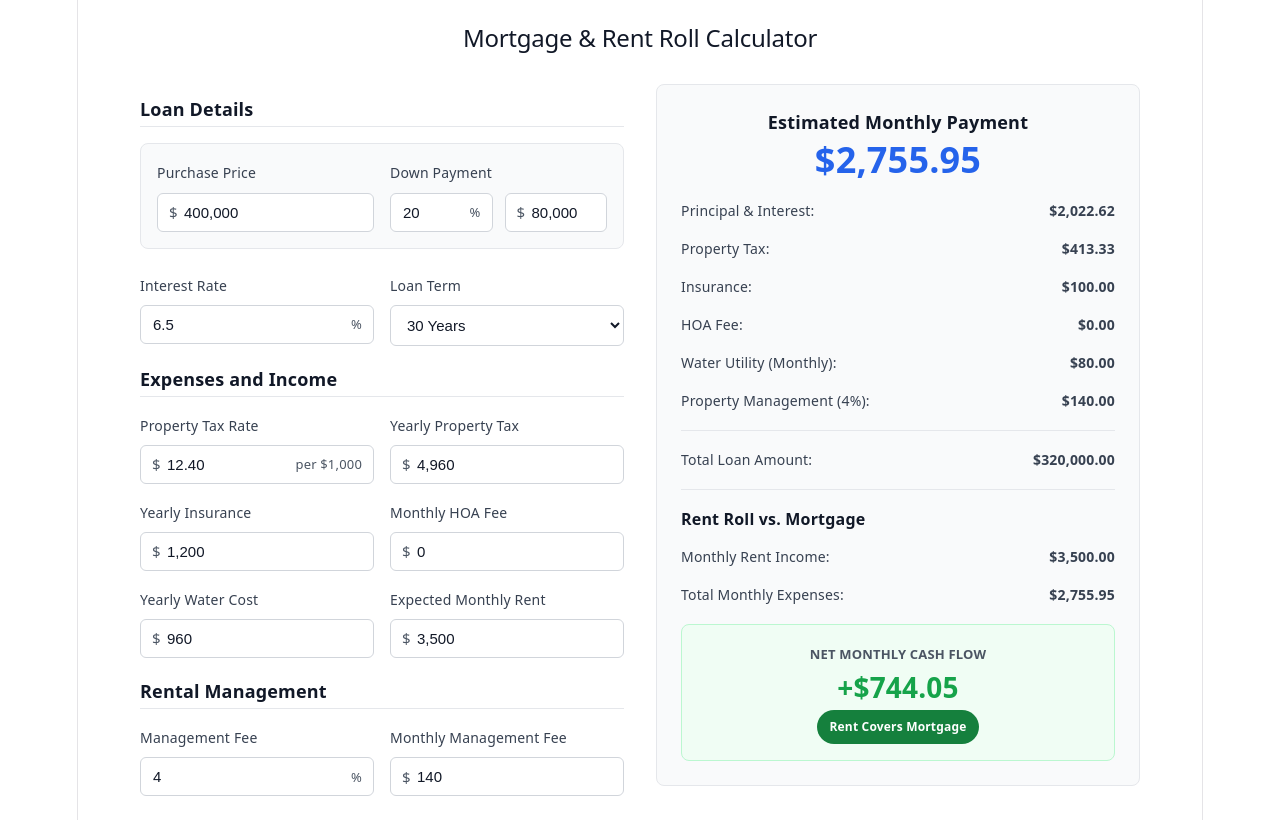
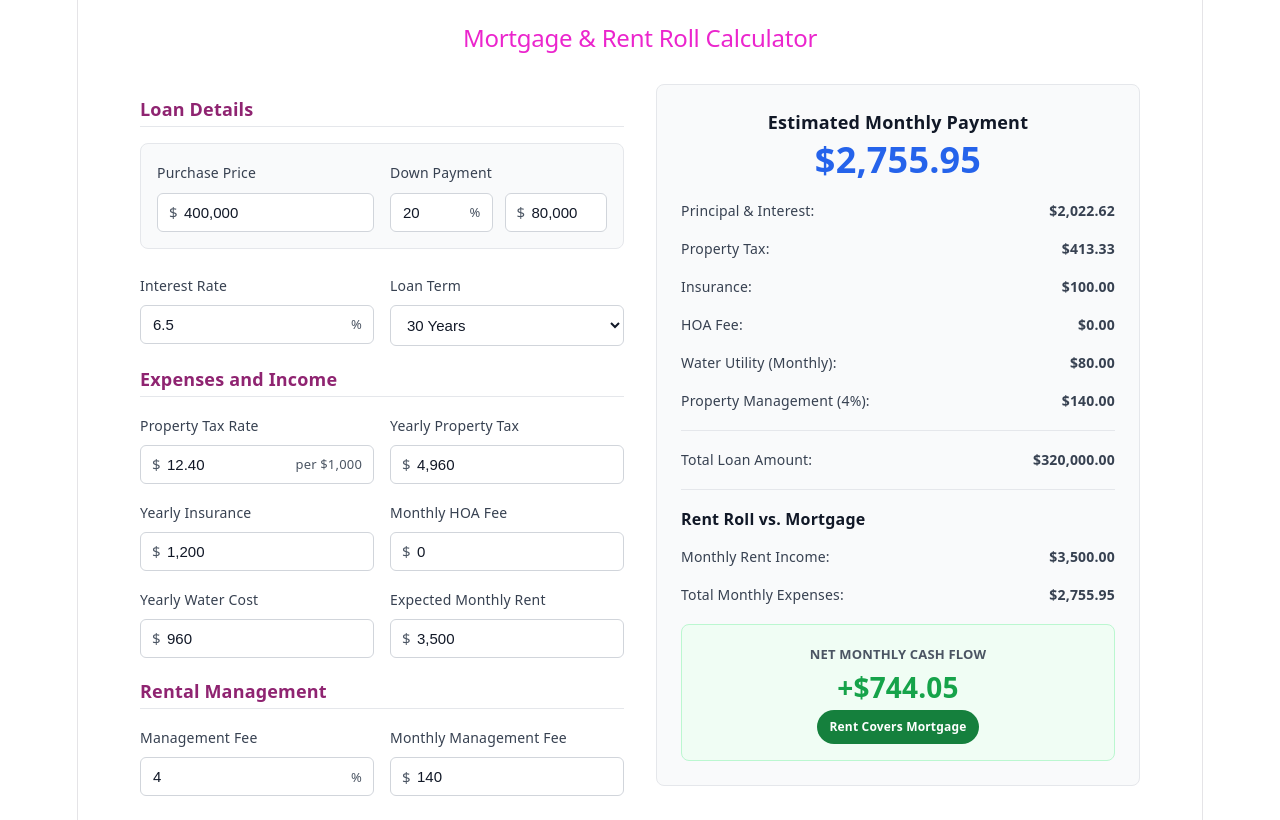
Before and after one commit to bdle/mortgage-calculator, a React (Vite) app: page / in a window 1280 px wide. Built offline with nearby package versions, Linux system fonts and the light colour scheme.

Commit message:
added colors to headers

```diff
--- a/src/App.jsx
+++ b/src/App.jsx
@@ -272,7 +272,7 @@ const styles = {
   title: {
     textAlign: 'center',
     marginBottom: '32px',
-    color: '#111827',
+    color: '#eb25cd',
   },
   mainLayout: {
     display: 'grid',
@@ -320,7 +320,7 @@ const styles = {
     borderBottom: '1px solid #e5e7eb',
     paddingBottom: '4px',
     textAlign: 'left',
-    color: '#111827',
+    color: '#8f2471',
   },
   selectLabel: {
     display: 'flex',
```
